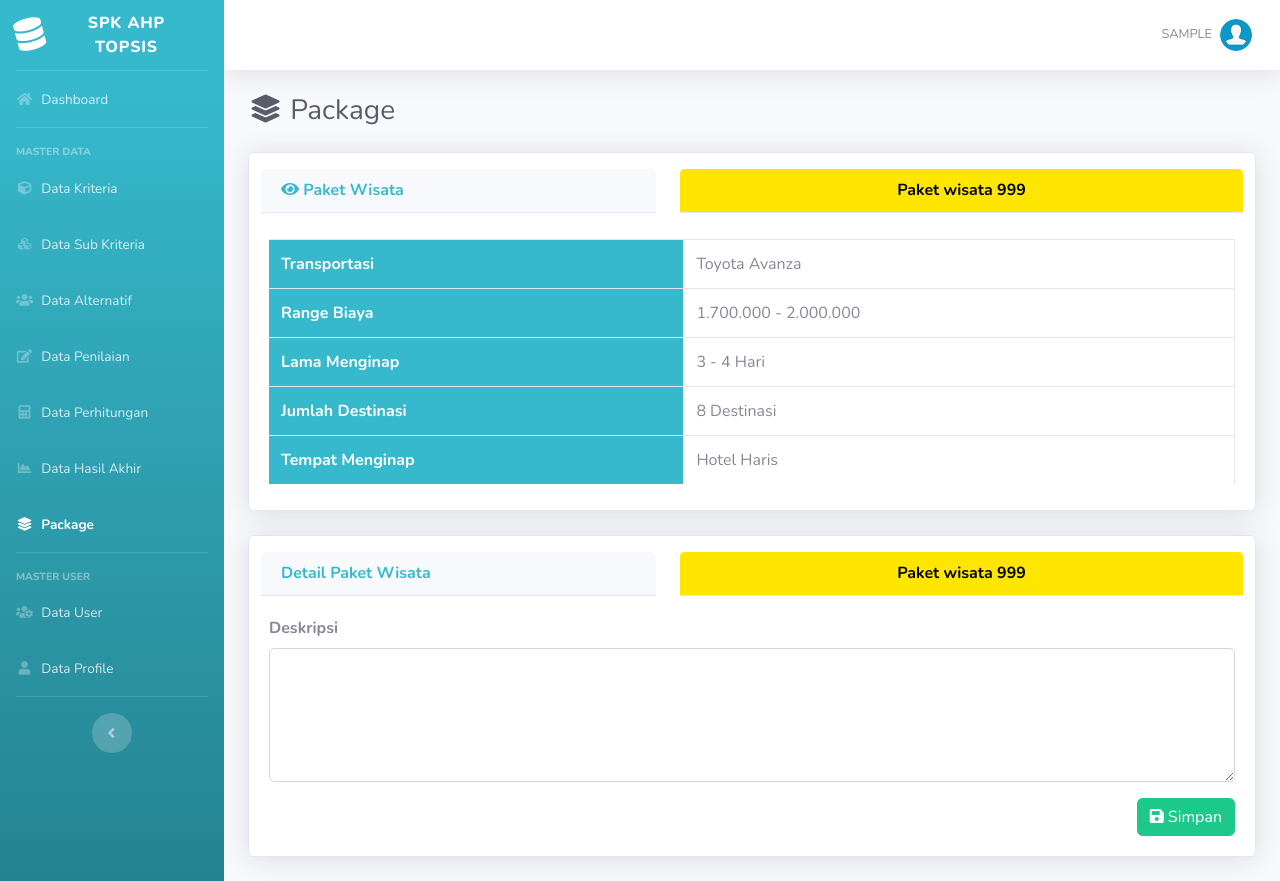
After one commit to alfedaivan/paketan-wisata, a CodeIgniter app: page /database/index.php/package/detail in a window 1280 px wide. The commit adds this page. Run offline with CodeIgniter, Linux system fonts and the light colour scheme; the visitor is signed in with stand-in values (Sample User, id 1).

Commit message:
package frontend

```diff
--- /dev/null
+++ b/application/controllers/Package.php
@@ -0,0 +1,39 @@
+<?php
+
+defined('BASEPATH') or exit('No direct script access allowed');
+
+class Package extends CI_Controller
+{
+
+    public function __construct()
+    {
+        parent::__construct();
+        $this->load->library('pagination');
+        $this->load->library('form_validation');
+        // $this->load->model('User_model');
+
+    }
+
+    public function index()
+    {
+        $data = [
+            'page' => "Package",
+            // 'list' => $this->User_model->tampil(),
+            // 'user_level' => $this->User_model->user_level()
+
+        ];
+        $this->load->view('package/index', $data);
+    }
+
+    public function detail()
+    {
+        // $alternatif = $this->Alternatif_model->show($id_alternatif);
+        $data = [
+            'page' => "Package",
+            // 'alternatif' => $alternatif
+        ];
+        $this->load->view('package/detail_package', $data);
+    }
+}
+
+    /* End of file Kategori.php */
--- a/application/views/layouts/header_admin.php
+++ b/application/views/layouts/header_admin.php
@@ -1,6 +1,5 @@
  <?php
-if($this->session->status !== ('Logged'))
-   {
+  if ($this->session->status !== ('Logged')) {
     redirect('login');
   }
   ?>
@@ -19,17 +18,18 @@ if($this->session->status !== ('Logged'))
    <title>Sistem Pendukung Keputusan Metode AHP TOPSIS</title>
 
    <!-- Custom fonts for this template-->
-  <link href="<?= base_url('assets/')?>vendor/fontawesome-free/css/all.min.css" rel="stylesheet" type="text/css">
+   <link href="<?= base_url('assets/') ?>vendor/fontawesome-free/css/all.min.css" rel="stylesheet" type="text/css">
    <link href="https://fonts.googleapis.com/css?family=Nunito:200,200i,300,300i,400,400i,600,600i,700,700i,800,800i,900,900i" rel="stylesheet">
 
    <!-- Custom styles for this template-->
-  <link href="<?= base_url('assets/')?>css/sb-admin-2.min.css" rel="stylesheet">
+   <link href="<?= base_url('assets/') ?>css/sb-admin-2.min.css" rel="stylesheet">
 
-  <link href="<?= base_url('assets/')?>vendor/datatables/dataTables.bootstrap4.min.css" rel="stylesheet">
-  <link rel="shortcut icon" href="<?= base_url('assets/')?>img/favicon.ico" type="image/x-icon">
-  <link rel="icon" href="<?= base_url('assets/')?>img/favicon.ico" type="image/x-icon">
+   <link href="<?= base_url('assets/') ?>vendor/datatables/dataTables.bootstrap4.min.css" rel="stylesheet">
+   <link rel="shortcut icon" href="<?= base_url('assets/') ?>img/favicon.ico" type="image/x-icon">
+   <link rel="icon" href="<?= base_url('assets/') ?>img/favicon.ico" type="image/x-icon">
 
  </head>
+
  <body id="page-top">
 
    <!-- Page Wrapper -->
@@ -50,7 +50,9 @@ if($this->session->status !== ('Logged'))
        <hr class="sidebar-divider my-0">
 
        <!-- Nav Item - Dashboard -->
-      <li class="nav-item <?php if($page=='Dashboard'){echo 'active';}?>">
+       <li class="nav-item <?php if ($page == 'Dashboard') {
+                              echo 'active';
+                            } ?>">
          <a class="nav-link" href="<?= base_url('Login/home'); ?>">
            <i class="fas fa-fw fa-home"></i>
            <span>Dashboard</span></a>
@@ -64,49 +66,81 @@ if($this->session->status !== ('Logged'))
          Master Data
        </div>
 
-	  <?php if($this->session->userdata('id_user_level') == '1'): ?>
-	  <li class="nav-item <?php if($page=='Kriteria'){echo 'active';}?>">
+       <?php if ($this->session->userdata('id_user_level') == '1') : ?>
+         <li class="nav-item <?php if ($page == 'Kriteria') {
+                                echo 'active';
+                              } ?>">
            <a class="nav-link" href="<?= base_url('Kriteria'); ?>">
              <i class="fas fa-fw fa-cube"></i>
              <span>Data Kriteria</span></a>
          </li>
 
-	  <li class="nav-item <?php if($page=='Sub Kriteria'){echo 'active';}?>">
+         <li class="nav-item <?php if ($page == 'Sub Kriteria') {
+                                echo 'active';
+                              } ?>">
            <a class="nav-link" href="<?= base_url('Sub_Kriteria'); ?>">
              <i class="fas fa-fw fa-cubes"></i>
              <span>Data Sub Kriteria</span></a>
          </li>
 
-	  <li class="nav-item <?php if($page=='Alternatif'){echo 'active';}?>">
+         <li class="nav-item <?php if ($page == 'Alternatif') {
+                                echo 'active';
+                              } ?>">
            <a class="nav-link" href="<?= base_url('Alternatif'); ?>">
              <i class="fas fa-fw fa-users"></i>
              <span>Data Alternatif</span></a>
          </li>
 
-	  <li class="nav-item <?php if($page=='Penilaian'){echo 'active';}?>">
+         <li class="nav-item <?php if ($page == 'Penilaian') {
+                                echo 'active';
+                              } ?>">
            <a class="nav-link" href="<?= base_url('Penilaian'); ?>">
              <i class="fas fa-fw fa-edit"></i>
              <span>Data Penilaian</span></a>
          </li>
 
-	  <li class="nav-item <?php if($page=='Perhitungan'){echo 'active';}?>">
+         <li class="nav-item <?php if ($page == 'Perhitungan') {
+                                echo 'active';
+                              } ?>">
            <a class="nav-link" href="<?= base_url('Perhitungan'); ?>">
              <i class="fas fa-fw fa-calculator"></i>
              <span>Data Perhitungan</span></a>
          </li>
 
-	  <li class="nav-item <?php if($page=='Hasil'){echo 'active';}?>">
+         <li class="nav-item <?php if ($page == 'Hasil') {
+                                echo 'active';
+                              } ?>">
+           <a class="nav-link" href="<?= base_url('Perhitungan/hasil'); ?>">
+             <i class="fas fa-fw fa-chart-area"></i>
+             <span>Data Hasil Akhir</span></a>
+         </li>
+
+         <li class="nav-item <?php if ($page == 'Package') {
+                                echo 'active';
+                              } ?>">
+           <a class="nav-link" href="<?= base_url('Package'); ?>">
+             <i class="fas fa-fw fa-layer-group"></i>
+             <span>Package</span></a>
+         </li>
+       <?php endif; ?>
+
+       <?php if ($this->session->userdata('id_user_level') == '2') : ?>
+         <li class="nav-item <?php if ($page == 'Hasil') {
+                                echo 'active';
+                              } ?>">
            <a class="nav-link" href="<?= base_url('Perhitungan/hasil'); ?>">
              <i class="fas fa-fw fa-chart-area"></i>
              <span>Data Hasil Akhir</span></a>
          </li>
        <?php endif; ?>
 
-	  <?php if($this->session->userdata('id_user_level') == '2'): ?>
-	  <li class="nav-item <?php if($page=='Hasil'){echo 'active';}?>">
-        <a class="nav-link" href="<?= base_url('Perhitungan/hasil'); ?>">
-          <i class="fas fa-fw fa-chart-area"></i>
-          <span>Data Hasil Akhir</span></a>
+       <?php if ($this->session->userdata('id_user_level') == '2') : ?>
+         <li class="nav-item <?php if ($page == 'Package') {
+                                echo 'active';
+                              } ?>">
+           <a class="nav-link" href="<?= base_url('Package'); ?>">
+             <i class="fas fa-fw fa-layer-group"></i>
+             <span>Package</span></a>
          </li>
        <?php endif; ?>
 
@@ -118,15 +152,19 @@ if($this->session->status !== ('Logged'))
          Master User
        </div>
 
-	  <?php if($this->session->userdata('id_user_level') == '1'): ?>
-	  <li class="nav-item <?php if($page=='User'){echo 'active';}?>">
+       <?php if ($this->session->userdata('id_user_level') == '1') : ?>
+         <li class="nav-item <?php if ($page == 'User') {
+                                echo 'active';
+                              } ?>">
            <a class="nav-link" href="<?= base_url('User'); ?>">
              <i class="fas fa-fw fa-users-cog"></i>
              <span>Data User</span></a>
          </li>
        <?php endif; ?>
 
-	  <li class="nav-item <?php if($page=='Profile'){echo 'active';}?>">
+       <li class="nav-item <?php if ($page == 'Profile') {
+                              echo 'active';
+                            } ?>">
          <a class="nav-link" href="<?= base_url('Profile'); ?>">
            <i class="fas fa-fw fa-user"></i>
            <span>Data Profile</span></a>
@@ -166,7 +204,7 @@ if($this->session->status !== ('Logged'))
                  <span class="text-uppercase mr-2 d-none d-lg-inline text-gray-600 small">
                    <?= $this->session->username; ?>
                  </span>
-				<img src="<?= base_url('assets/')?>img/user.png" class="img-profile rounded-circle">
+                 <img src="<?= base_url('assets/') ?>img/user.png" class="img-profile rounded-circle">
                </a>
                <!-- Dropdown - User Information -->
                <div class="dropdown-menu dropdown-menu-right shadow animated--grow-in" aria-labelledby="userDropdown">
--- /dev/null
+++ b/application/views/package/detail_package.php
@@ -0,0 +1,92 @@
+<?php $this->load->view('layouts/header_admin'); ?>
+
+<div class="d-sm-flex align-items-center justify-content-between mb-4">
+    <h1 class="h3 mb-0 text-gray-800"><i class="fas fa-fw fa-layer-group"></i> Package</h1>
+
+</div>
+
+<?= $this->session->flashdata('message'); ?>
+<div class="card shadow mb-4">
+
+    <div class="d-flex pt-3">
+        <div class="col-md-5">
+            <div class="card-header">
+                <h6 class="m-0 font-weight-bold text-info"><i class="fa fa-eye"></i> Paket Wisata</h6>
+            </div>
+        </div>
+        <div class="col-md-7">
+            <div class="card-header" style="background: #FFE601; color: black;">
+                <h6 class="m-0 font-weight-bold text-center">Paket wisata 999</h6>
+            </div>
+        </div>
+    </div>
+
+
+    <div class="card-body">
+        <div class="table-responsive">
+            <table class="table table-bordered" id="dataTable" width="100%" cellspacing="0">
+                <tbody>
+                    <tr>
+                        <th class="bg-info text-white" width="43%">Transportasi</th>
+                        <td>Toyota Avanza</td>
+                    </tr>
+                    <tr>
+                        <th class="bg-info text-white">Range Biaya</th>
+                        <td>1.700.000 - 2.000.000</td>
+                    </tr>
+
+                    <tr>
+                        <th class="bg-info text-white">Lama Menginap</th>
+                        <td>3 - 4 Hari</td>
+                    </tr>
+                    <tr>
+                        <th class="bg-info text-white">Jumlah Destinasi</th>
+                        <td>8 Destinasi</td>
+                    </tr>
+                    <tr>
+                        <th class="bg-info text-white">Tempat Menginap</th>
+                        <td>Hotel Haris</td>
+                    </tr>
+                </tbody>
+            </table>
+        </div>
+    </div>
+</div>
+
+<div class="card shadow mb-4">
+
+    <div class="d-flex pt-3">
+        <div class="col-md-5">
+            <div class="card-header">
+                <h6 class="m-0 font-weight-bold text-info">Detail Paket Wisata</h6>
+            </div>
+        </div>
+        <div class="col-md-7">
+            <div class="card-header" style="background: #FFE601; color: black;">
+                <h6 class="m-0 font-weight-bold text-center">Paket wisata 999</h6>
+            </div>
+        </div>
+    </div>
+
+
+    <div class="card-body">
+        <div class="form-group">
+            <label class="font-weight-bold">Deskripsi</label>
+            <textarea autocomplete="off" type="text-area" name="detail" class="form-control" rows="5" <?php if ($this->session->userdata('id_user_level') == '2') : ?> disabled<?php endif; ?>></textarea>
+        </div>
+
+        <div class="text-right">
+            <?php if ($this->session->userdata('id_user_level') == '1') : ?>
+                <button type="submit" class="btn btn-success"><i class="fa fa-save"></i> Simpan</button>
+            <?php endif; ?>
+        </div>
+    </div>
+
+</div>
+
+
+
+
+
+
+<?php $this->load->view('layouts/footer_admin'); ?>
```
Also changed, not shown: application/views/alternatif/index.php (+4 -4 lines), application/views/kriteria/index.php (+10 -6 lines), application/views/package/index.php (added, +56 -0 lines), assets/css/sb-admin-2.css. Lines whose indentation alone changed are shown as unchanged.
